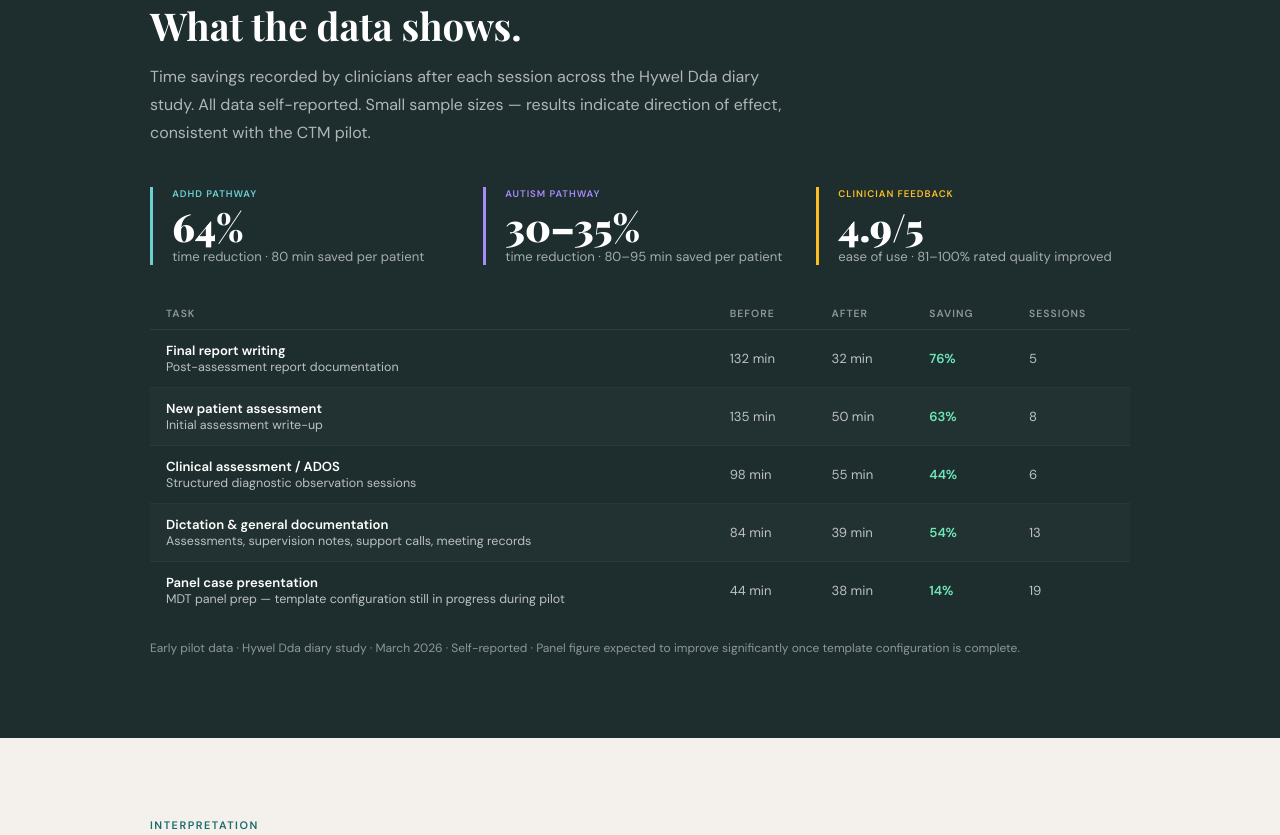
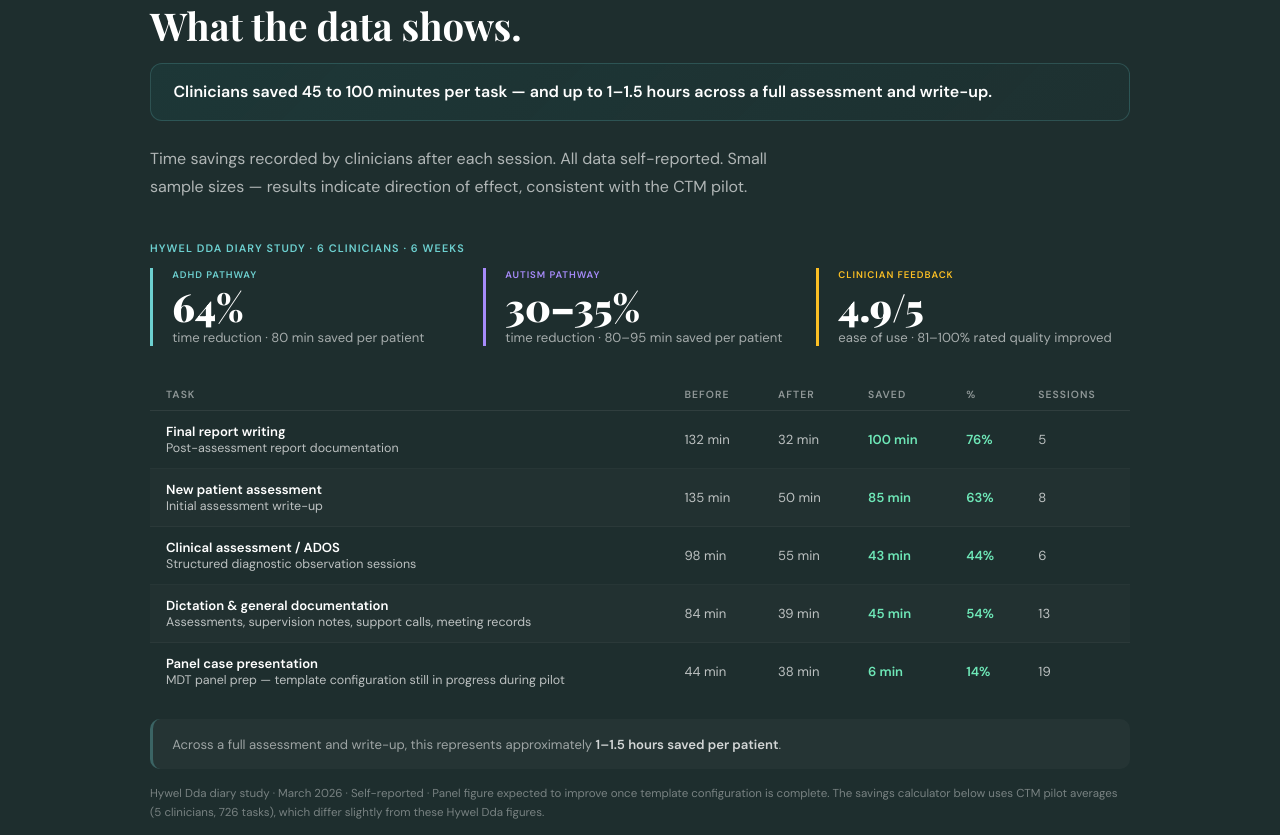
Before and after one commit to davecunningham/davecunningham.github.io, a website: page Report/hd-exec-summary-v2.html in a window 1280 px wide. Shown: the part 4530-5365 px from the top of the page. Drawn offline with nearby package versions, Linux system fonts and the light colour scheme; a web font is replaced by a local one.

Commit message:
Add files via upload

```diff
--- a/Report/hd-exec-summary-v2.html
+++ b/Report/hd-exec-summary-v2.html
@@ -861,7 +861,16 @@ body { overflow-x: hidden;
   <div class="section reveal in">
     <span class="eyebrow">The numbers</span>
     <h2 class="section-title">What the data shows.</h2>
-    <p class="section-lead">Time savings recorded by clinicians after each session across the Hywel Dda diary study. All data self-reported. Small sample sizes — results indicate direction of effect, consistent with the CTM pilot.</p>
+
+    <!-- Fix 3: summary line -->
+    <div style="background:linear-gradient(135deg,rgba(26,107,107,0.15),rgba(26,107,107,0.05));border:1px solid rgba(109,208,208,0.2);border-radius:12px;padding:1rem 1.4rem;margin-bottom:1.5rem;">
+      <p style="font-size:1rem;font-weight:600;color:#fff;line-height:1.5;">Clinicians saved 45 to 100 minutes per task — and up to 1–1.5 hours across a full assessment and write-up.</p>
+    </div>
+
+    <p class="section-lead" style="color:rgba(255,255,255,0.65);">Time savings recorded by clinicians after each session. All data self-reported. Small sample sizes — results indicate direction of effect, consistent with the CTM pilot.</p>
+
+    <!-- Fix 1: dataset label -->
+    <div style="font-size:.68rem;font-weight:700;letter-spacing:.1em;text-transform:uppercase;color:var(--teal2);margin-bottom:.8rem;">Hywel Dda diary study · 6 clinicians · 6 weeks</div>
 
     <div style="display:grid;grid-template-columns:1fr 1fr 1fr;gap:1.2rem;margin-bottom:2rem;">
       <div style="border-left:3px solid var(--teal2);padding-left:1.2rem;">
@@ -881,41 +890,49 @@ body { overflow-x: hidden;
       </div>
     </div>
 
+    <!-- Fix 2: add minutes saved column -->
     <table class="savings-table" aria-label="Time savings by task type">
       <thead>
         <tr>
           <th scope="col">Task</th>
           <th scope="col">Before</th>
           <th scope="col">After</th>
-          <th scope="col">Saving</th>
+          <th scope="col">Saved</th>
+          <th scope="col">%</th>
           <th scope="col">Sessions</th>
         </tr>
       </thead>
       <tbody>
         <tr>
           <td><strong style="color:#fff;">Final report writing</strong><br><span style="font-size:.78rem;">Post-assessment report documentation</span></td>
-          <td>132 min</td><td>32 min</td><td><span class="pct">76%</span></td><td>5</td>
+          <td>132 min</td><td>32 min</td><td><strong style="color:#6ee7b7;">100 min</strong></td><td><span class="pct">76%</span></td><td>5</td>
         </tr>
         <tr>
           <td><strong style="color:#fff;">New patient assessment</strong><br><span style="font-size:.78rem;">Initial assessment write-up</span></td>
-          <td>135 min</td><td>50 min</td><td><span class="pct">63%</span></td><td>8</td>
+          <td>135 min</td><td>50 min</td><td><strong style="color:#6ee7b7;">85 min</strong></td><td><span class="pct">63%</span></td><td>8</td>
         </tr>
         <tr>
           <td><strong style="color:#fff;">Clinical assessment / ADOS</strong><br><span style="font-size:.78rem;">Structured diagnostic observation sessions</span></td>
-          <td>98 min</td><td>55 min</td><td><span class="pct">44%</span></td><td>6</td>
+          <td>98 min</td><td>55 min</td><td><strong style="color:#6ee7b7;">43 min</strong></td><td><span class="pct">44%</span></td><td>6</td>
         </tr>
         <tr>
           <td><strong style="color:#fff;">Dictation &amp; general documentation</strong><br><span style="font-size:.78rem;">Assessments, supervision notes, support calls, meeting records</span></td>
-          <td>84 min</td><td>39 min</td><td><span class="pct">54%</span></td><td>13</td>
+          <td>84 min</td><td>39 min</td><td><strong style="color:#6ee7b7;">45 min</strong></td><td><span class="pct">54%</span></td><td>13</td>
         </tr>
         <tr>
           <td><strong style="color:#fff;">Panel case presentation</strong><br><span style="font-size:.78rem;">MDT panel prep — template configuration still in progress during pilot</span></td>
-          <td>44 min</td><td>38 min</td><td><span class="pct">14%</span></td><td>19</td>
+          <td>44 min</td><td>38 min</td><td><strong style="color:#6ee7b7;">6 min</strong></td><td><span class="pct">14%</span></td><td>19</td>
         </tr>
       </tbody>
     </table>
 
-    <p style="font-size:.75rem;color:rgba(255,255,255,0.5);line-height:1.6;margin-top:1.2rem;">Early pilot data · Hywel Dda diary study · March 2026 · Self-reported · Panel figure expected to improve significantly once template configuration is complete.</p>
+    <!-- Fix 5: per patient interpretation -->
+    <div style="margin-top:1.2rem;padding:.9rem 1.2rem;background:rgba(255,255,255,0.03);border-radius:10px;border-left:3px solid rgba(109,208,208,0.3);">
+      <p style="font-size:.82rem;color:rgba(255,255,255,0.55);line-height:1.6;">Across a full assessment and write-up, this represents approximately <strong style="color:rgba(255,255,255,0.8);">1–1.5 hours saved per patient</strong>.</p>
+    </div>
+
+    <!-- Fix 4: calculator note -->
+    <p style="font-size:.72rem;color:rgba(255,255,255,0.4);line-height:1.6;margin-top:1rem;">Hywel Dda diary study · March 2026 · Self-reported · Panel figure expected to improve once template configuration is complete. The savings calculator below uses CTM pilot averages (5 clinicians, 726 tasks), which differ slightly from these Hywel Dda figures.</p>
   </div>
 </div>
 
@@ -1131,6 +1148,7 @@ body { overflow-x: hidden;
   <div class="section">
     <span style="display:block;font-size:0.72rem;font-weight:500;letter-spacing:0.1em;text-transform:uppercase;color:rgba(255,255,255,0.62);margin-bottom:0.5rem;">Interactive tool</span>
     <h2 style="font-family:'Fraunces',serif;font-size:1.8rem;font-weight:700;color:var(--white);margin-bottom:0.5rem;line-height:1.2;">What could this save?</h2>
+    <div style="display:inline-block;font-size:.68rem;font-weight:700;letter-spacing:.1em;text-transform:uppercase;color:var(--teal2);background:rgba(109,208,208,0.1);border:1px solid rgba(109,208,208,0.2);padding:.2rem .6rem;border-radius:2rem;margin-bottom:.8rem;">CTM pilot averages · 5 clinicians · 726 tasks</div>
     <p style="font-size:0.95rem;color:rgba(255,255,255,0.55);margin-bottom:2.5rem;max-width:620px;line-height:1.6;">Estimate time and cost savings based on CTM pilot data. Adjust for your team size, hourly rate and the tasks you want to include.</p>
 
     <div id="tab-savings" role="tabpanel" aria-labelledby="tab-btn-savings">
```
